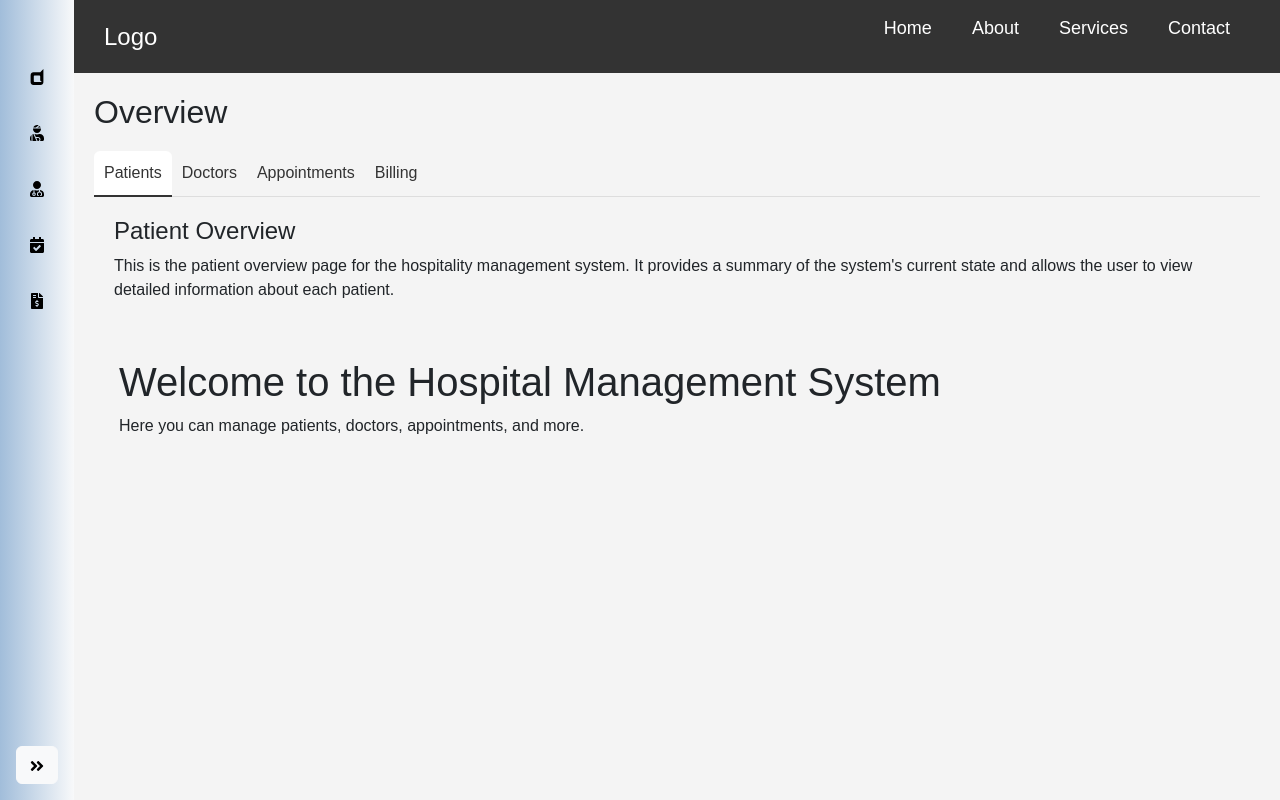
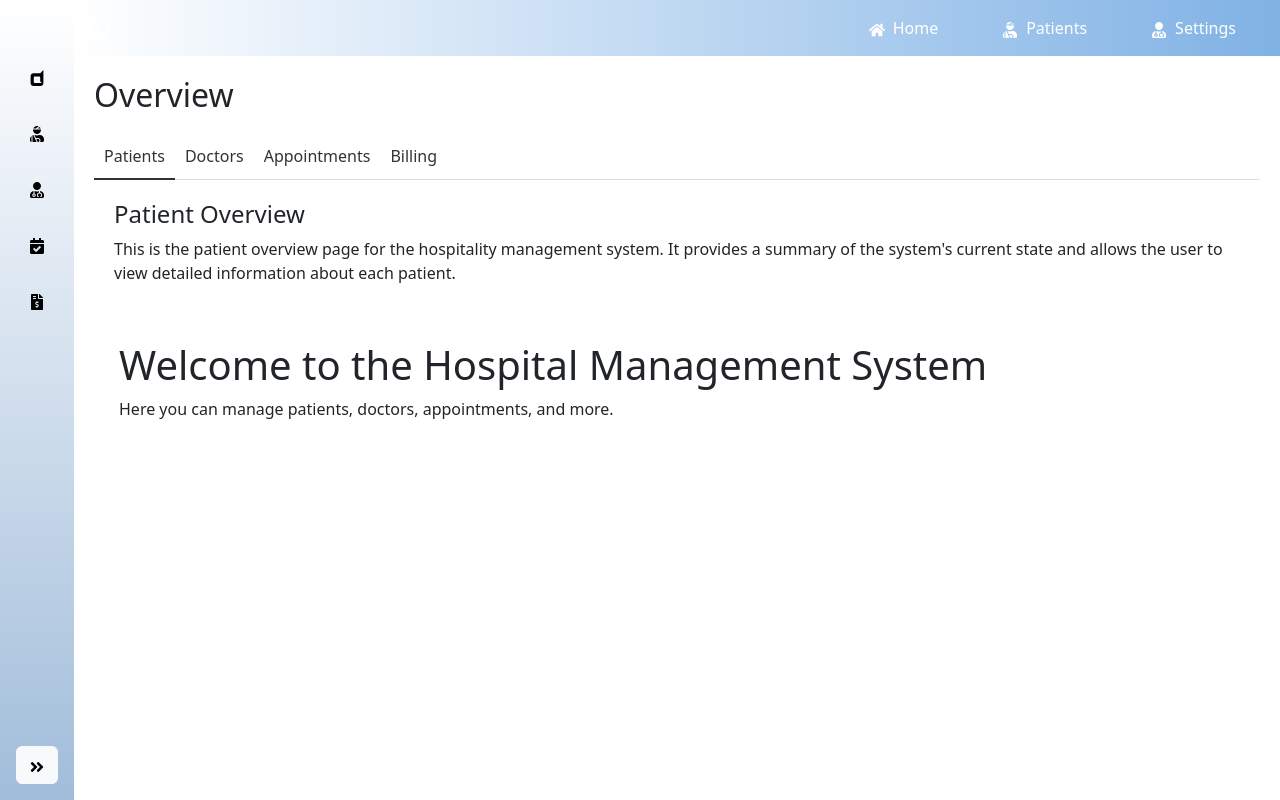
Before and after one commit to tymnec/Hospitality-Management-System, a React (Create React App) app in the folder Hospitality Management System/ClientApp/: page / in a window 1280 px wide. Both pictures are taken after a click on the button 125 px from the left and 765 px from the top of the page. Built offline with nearby package versions, Linux system fonts and the light colour scheme.

Commit message:
fix: navbar

```diff
--- a/Hospitality Management System/ClientApp/src/components/Canvas/Sidebar/Sidebar.js
+++ b/Hospitality Management System/ClientApp/src/components/Canvas/Sidebar/Sidebar.js
@@ -45,8 +45,7 @@ const CollapseSidebar = ({ onCollapse, handleLinkClick }) => {
       className="d-flex flex-column p-3 bg-light sticky-top"
       style={{
         backdropFilter: "blur(5px)",
-        backgroundImage:
-          "linear-gradient(to right,rgb(161, 189, 218), #f8f9fa)",
+        backgroundImage: "linear-gradient(to top,rgb(161, 189, 218), white)",
         height: "100vh",
       }}
     >
--- a/Hospitality Management System/ClientApp/src/components/Fixed/NavigationBar/NavMenu.css
+++ b/Hospitality Management System/ClientApp/src/components/Fixed/NavigationBar/NavMenu.css
@@ -19,6 +19,11 @@ body {
   align-items: center;
   background-color: #333;
   padding: 15px 30px;
+  position: fixed;
+  top: 0;
+  left: 0;
+  width: 100%;
+  z-index: 1;
 }
 
 .navbar .logo a {
@@ -27,22 +32,40 @@ body {
   text-decoration: none;
 }
 
-.nav-links {
+.navbar-nav {
   list-style-type: none;
   display: flex;
 }
 
-.nav-links li {
+.navbar-nav li {
   margin: 0 20px;
 }
 
-.nav-links a {
+.navbar-nav a {
   color: #fff;
   text-decoration: none;
   font-size: 18px;
   transition: color 0.3s;
 }
 
-.nav-links a:hover {
+.navbar-nav a:hover {
   color: #f4f4f4;
 }
+
+@media (max-width: 768px) {
+  .navbar {
+    flex-direction: column;
+    align-items: flex-start;
+    padding: 15px;
+  }
+
+  .navbar-nav {
+    flex-direction: column;
+    align-items: flex-start;
+    margin-top: 10px;
+  }
+
+  .navbar-nav li {
+    margin: 10px 0;
+  }
+}
--- a/Hospitality Management System/ClientApp/src/components/Fixed/NavigationBar/NavMenu.js
+++ b/Hospitality Management System/ClientApp/src/components/Fixed/NavigationBar/NavMenu.js
@@ -1,28 +1,82 @@
 import React from "react";
 import "./NavMenu.css";
+import { FaGrinHearts, FaHome } from "react-icons/fa";
+import { FaUserInjured } from "react-icons/fa";
+import { FaUserMd } from "react-icons/fa";
 
 const NavMenu = () => {
-  return (
-    <nav className="navbar">
-      <div className="logo">
-        <a href="#">Logo</a>
+  const [width, setWidth] = React.useState(window.innerWidth);
+
+  React.useEffect(() => {
+    const handleResize = () => setWidth(window.innerWidth);
+    window.addEventListener("resize", handleResize);
+    return () => {
+      window.removeEventListener("resize", handleResize);
+    };
+  });
+
+  const handleNavigation = (path) => {
+    window.location.href = path;
+  };
+
+  return width > 768 ? (
+    <nav
+      className="navbar navbar-expand-lg navbar-dark"
+      style={{
+        background: "linear-gradient(to right, white, rgb(128, 178, 229))",
+      }}
+    >
+      <div className="container-fluid">
+        <a className="navbar-brand" href="/">
+          <svg
+            xmlns="http://www.w3.org/2000/svg"
+            width="24"
+            height="24"
+            viewBox="0 0 24 24"
+            fill="none"
+            stroke="white"
+            strokeWidth="2"
+            strokeLinecap="round"
+            strokeLinejoin="round"
+          >
+            <rect x="3" y="3" width="18" height="18" rx="2" />
+            <line x1="12" y1="3" x2="12" y2="21" />
+          </svg>
+        </a>
+        <div className="collapse navbar-collapse" id="navbarNav">
+          <ul className="navbar-nav ms-auto">
+            <li className="nav-item">
+              <button
+                className="btn btn-primary bg-transparent border-0"
+                onClick={() => handleNavigation("/")}
+              >
+                <FaHome className="me-2" />
+                Home
+              </button>
+            </li>
+            <li className="nav-item">
+              <button
+                className="btn btn-primary bg-transparent border-0"
+                onClick={() => handleNavigation("/patients")}
+              >
+                <FaUserInjured className="me-2" />
+                Patients
+              </button>
+            </li>
+            <li className="nav-item">
+              <button
+                className="btn btn-primary bg-transparent border-0"
+                onClick={() => handleNavigation("/settings")}
+              >
+                <FaUserMd className="me-2" />
+                Settings
+              </button>
+            </li>
+          </ul>
+        </div>
       </div>
-      <ul className="nav-links">
-        <li>
-          <a href="#">Home</a>
-        </li>
-        <li>
-          <a href="#">About</a>
-        </li>
-        <li>
-          <a href="#">Services</a>
-        </li>
-        <li>
-          <a href="#">Contact</a>
-        </li>
-      </ul>
     </nav>
-  );
+  ) : null;
 };
 
 export default NavMenu;
--- a/Hospitality Management System/ClientApp/src/routes/AppRoutes.js
+++ b/Hospitality Management System/ClientApp/src/routes/AppRoutes.js
@@ -10,6 +10,7 @@ import Appointments from "../components/Appointments";
 import Billing from "../components/Billing";
 import Layout from "../components/App/Layout"; // For Navbar & Sidebar
 import NotFound from "../components/NotFound";
+import Settings from "../components/Settings/Settings.js";
 
 function AppRoutes() {
   return (
@@ -24,6 +25,7 @@ function AppRoutes() {
           <Route path="/doctors" element={<Doctors />} />
           <Route path="/appointments" element={<Appointments />} />
           <Route path="/billing" element={<Billing />} />
+          <Route path="/settings" element={<Settings />} />
           <Route path="*" element={<NotFound />} />
         </Routes>
       </Layout>
```
